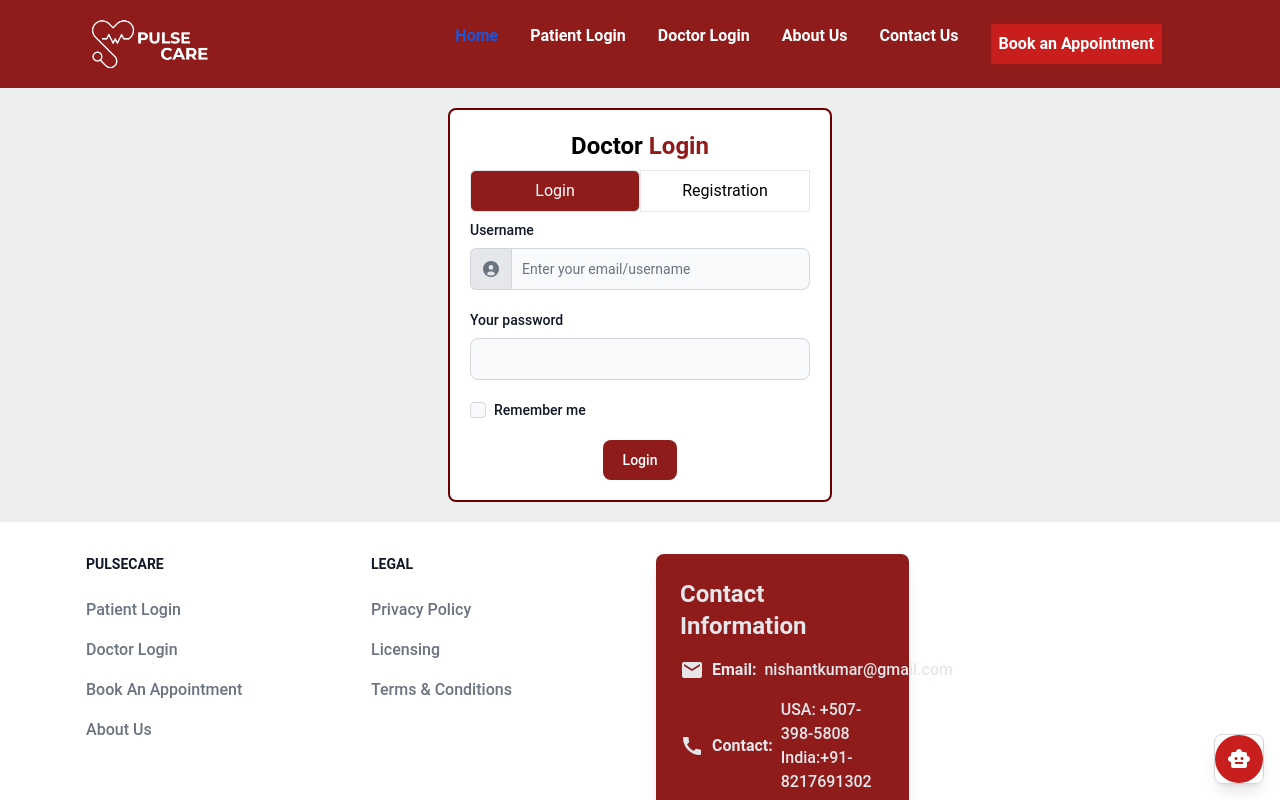
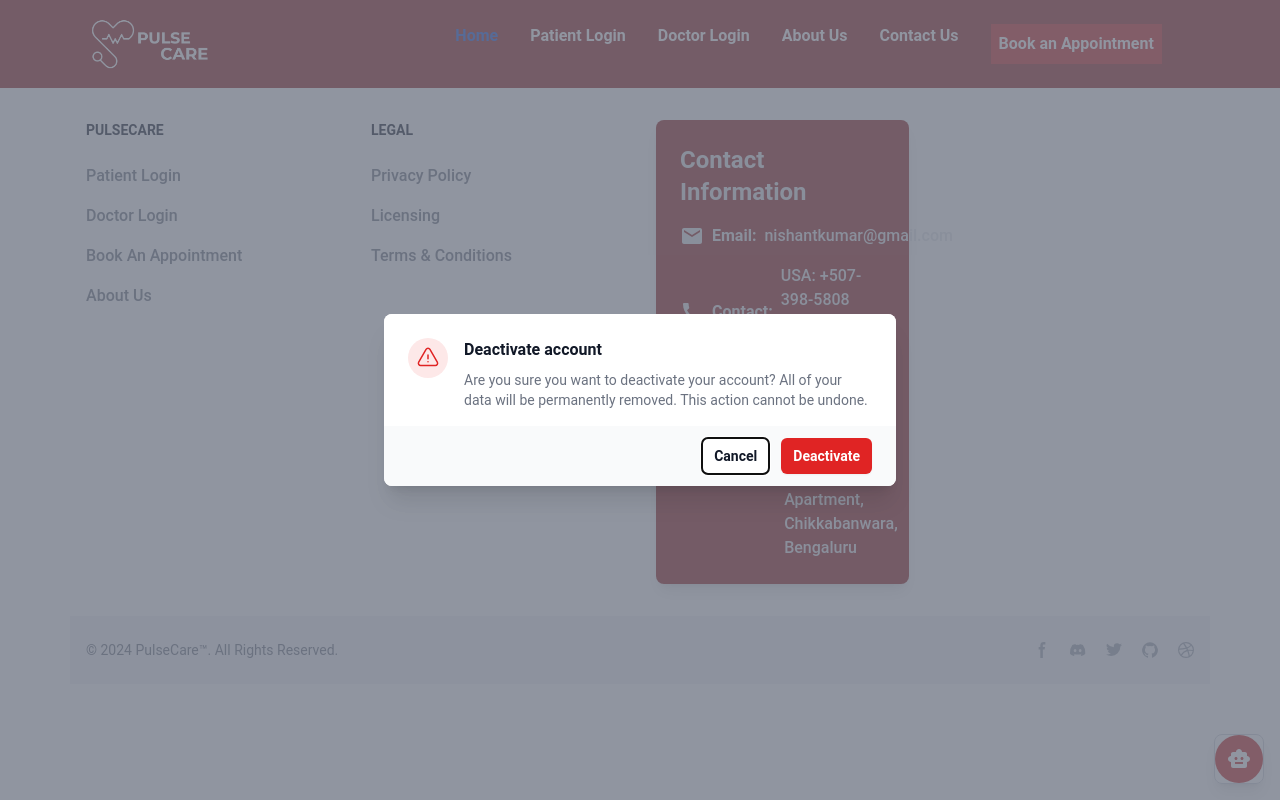
Before and after one commit to vatsalrishabh/PulseCare, a React (Vite) app: page /doctorlogin in a window 1280 px wide. Shown: the top 800 px of the page. Built offline with nearby package versions, Linux system fonts and the light colour scheme; what react-chatbot-kit would draw is missing.

Commit message:
branch nomodal commit

```diff
--- a/src/Components/DoctorLogin.jsx
+++ b/src/Components/DoctorLogin.jsx
@@ -1,12 +1,66 @@
-import React from 'react'
+import React,{useState} from 'react'
+import { Dialog, DialogBackdrop, DialogPanel, DialogTitle } from '@headlessui/react'
+import { ExclamationTriangleIcon } from '@heroicons/react/24/outline'
 import DoctorLoginForm from './DoctorLoginForm'
 
 
 const DoctorLogin = () => {
+  const [open, setOpen] = useState(true);
   return (
     <div className='Doctor-Login'>
 
-     <DoctorLoginForm/>
+     <Dialog open={open} onClose={setOpen} className="relative z-10">
+      <DialogBackdrop
+        transition
+        className="fixed inset-0 bg-gray-500 bg-opacity-75 transition-opacity data-[closed]:opacity-0 data-[enter]:duration-300 data-[leave]:duration-200 data-[enter]:ease-out data-[leave]:ease-in"
+      />
+
+      <div className="fixed inset-0 z-10 w-screen overflow-y-auto">
+        <div className="flex min-h-full items-end justify-center p-4 text-center sm:items-center sm:p-0">
+          <DialogPanel
+            transition
+            className="relative transform overflow-hidden rounded-lg bg-white text-left shadow-xl transition-all data-[closed]:translate-y-4 data-[closed]:opacity-0 data-[enter]:duration-300 data-[leave]:duration-200 data-[enter]:ease-out data-[leave]:ease-in sm:my-8 sm:w-full sm:max-w-lg data-[closed]:sm:translate-y-0 data-[closed]:sm:scale-95"
+          >
+            <div className="bg-white px-4 pb-4 pt-5 sm:p-6 sm:pb-4">
+              <div className="sm:flex sm:items-start">
+                <div className="mx-auto flex h-12 w-12 flex-shrink-0 items-center justify-center rounded-full bg-red-100 sm:mx-0 sm:h-10 sm:w-10">
+                  <ExclamationTriangleIcon aria-hidden="true" className="h-6 w-6 text-red-600" />
+                </div>
+                <div className="mt-3 text-center sm:ml-4 sm:mt-0 sm:text-left">
+                  <DialogTitle as="h3" className="text-base font-semibold leading-6 text-gray-900">
+                    Deactivate account
+                  </DialogTitle>
+                  <div className="mt-2">
+                    <p className="text-sm text-gray-500">
+                      Are you sure you want to deactivate your account? All of your data will be permanently removed.
+                      This action cannot be undone.
+                    </p>
+                  </div>
+                </div>
+              </div>
+            </div>
+            <div className="bg-gray-50 px-4 py-3 sm:flex sm:flex-row-reverse sm:px-6">
+              <button
+                type="button"
+                onClick={() => setOpen(false)}
+                className="inline-flex w-full justify-center rounded-md bg-red-600 px-3 py-2 text-sm font-semibold text-white shadow-sm hover:bg-red-500 sm:ml-3 sm:w-auto"
+              >
+                Deactivate
+              </button>
+              <button
+                type="button"
+                data-autofocus
+                onClick={() => setOpen(false)}
+                className="mt-3 inline-flex w-full justify-center rounded-md bg-white px-3 py-2 text-sm font-semibold text-gray-900 shadow-sm ring-1 ring-inset ring-gray-300 hover:bg-gray-50 sm:mt-0 sm:w-auto"
+              >
+                Cancel
+              </button>
+            </div>
+          </DialogPanel>
+        </div>
+      </div>
+    </Dialog>
+     {/* <DoctorLoginForm/> */}
 
 
     </div>
```
